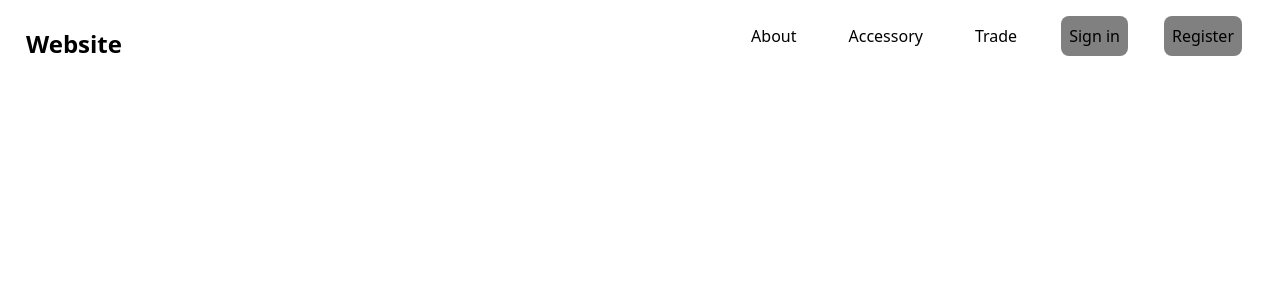
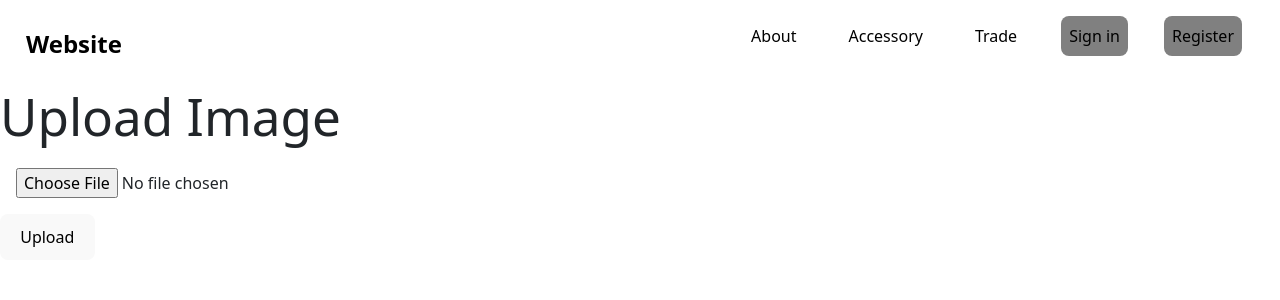
Before and after one commit to MaiLX04/SWD392_SP25, a React (Vite) app in the folder client/: page /uploaditem in a window 1280 px wide. Shown: the top 300 px of the page. Built offline with nearby package versions, Linux system fonts and the light colour scheme; no server answers.

Commit message:
fixing APIkey and adding url when upload images

```diff
--- a/client/config/firebase.js
+++ b/client/config/firebase.js
@@ -2,15 +2,15 @@ import { initializeApp } from "firebase/app";
 import { getStorage } from "firebase/storage";
 // TODO: Add SDKs for Firebase products that you want to use
 const firebaseConfig = {
-  apiKey: import.meta.env.REACT_APP_FIREBASE_API_KEY,
-  authDomain: import.meta.env.REACT_APP_FIREBASE_AUTH_DOMAIN,
-  projectId: import.meta.env.REACT_APP_FIREBASE_PROJECT_ID,
-  storageBucket: import.meta.env.REACT_APP_FIREBASE_STORAGE_BUCKET,
+  apiKey: import.meta.env.VITE_APP_FIREBASE_API_KEY,
+  authDomain: import.meta.env.VITE_APP_FIREBASE_AUTH_DOMAIN,
+  projectId: import.meta.env.VITE_APP_FIREBASE_PROJECT_ID,
+  storageBucket: import.meta.env.VITE_APP_FIREBASE_STORAGE_BUCKET,
   messagingSenderId: "792757160936",
   appId: "1:792757160936:web:3e6556cd0f4bf11ac5b25d",
   measurementId: "G-GYE1RJNERG"
 };
 
-
+console.log("Firebase Config:", firebaseConfig);
 const app = initializeApp(firebaseConfig);
 export const storage = getStorage(app);
--- a/client/src/pages/UploadImage.jsx
+++ b/client/src/pages/UploadImage.jsx
@@ -1,21 +1,40 @@
 import { useState } from "react";
 import { storage } from "../../config/firebase";
-import { ref, uploadBytes } from "firebase/storage";
-import { v4 } from 'uuid';
+import { ref, uploadBytes, getDownloadURL } from "firebase/storage";
+import { v4 } from "uuid";
 
 function UploadImage() {
-    const [imageUpload, setImageUpload] = useState(null);
-    const UploadImage = () => {};
+  const [imageUpload, setImageUpload] = useState(null); // For the file to upload
+  const [imageUrl, setImageUrl] = useState(""); // For the download URL
+
+  const handleUploadImage = () => {
     if (imageUpload == null) {
-        console.log("Please select an image to upload");
+      alert("Please select an image to upload");
       return;
     }
-    const imageRef = ref(storage, `images/${imageUpload.name + v4}`);
-    uploadBytes(imageRef, imageUpload).then((snapshot) => {
-        alert("Uploaded!");
+
+    const imageRef = ref(storage, `images/${imageUpload.name + v4()}`);
+    uploadBytes(imageRef, imageUpload)
+      .then((snapshot) => {
+        getDownloadURL(snapshot.ref)
+          .then((downloadURL) => {
+            setImageUrl(downloadURL); // Store the URL in a separate state
+            console.log("Download URL:", downloadURL); // Log it for debugging
+            alert("Image Uploaded Successfully!");
+            setImageUpload(null); // Reset the file input
+          })
+          .catch((error) => {
+            console.error("Error getting download URL:", error);
+            alert("Failed to get image URL");
           });
+      })
+      .catch((error) => {
+        console.error("Error uploading image:", error);
+        alert("Failed to upload image");
+      });
+  };
 
-    return(
+  return (
     <div>
       <h1>Upload Image</h1>
       <input
@@ -23,8 +42,21 @@ function UploadImage() {
         accept="image/*"
         onChange={(e) => setImageUpload(e.target.files[0])}
       />
-            <button onClick={UploadImage}>Upload</button>
+      <button onClick={handleUploadImage}>Upload</button>
+
+      {/* Display the download URL if available */}
+      {imageUrl && (
+        <div style={{ marginTop: "20px" }}>
+          <h3>Uploaded Image URL:</h3>
+          <p>
+            <a href={imageUrl} target="_blank" rel="noopener noreferrer">
+              {imageUrl}
+            </a>
+          </p>
+        </div>
+      )}
     </div>
   );
 }
+
 export default UploadImage;
```
Lines whose indentation alone changed are shown as unchanged.
